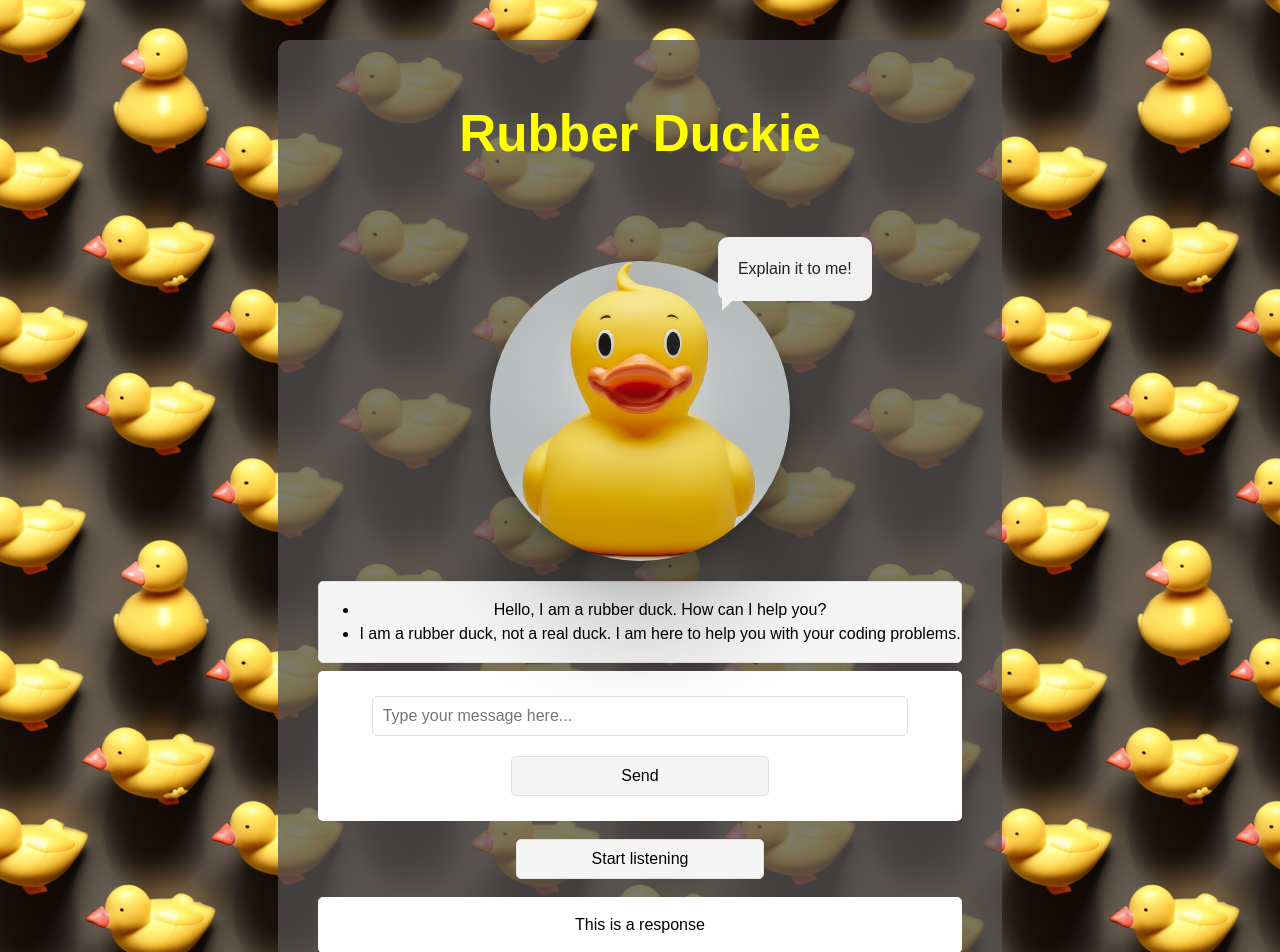
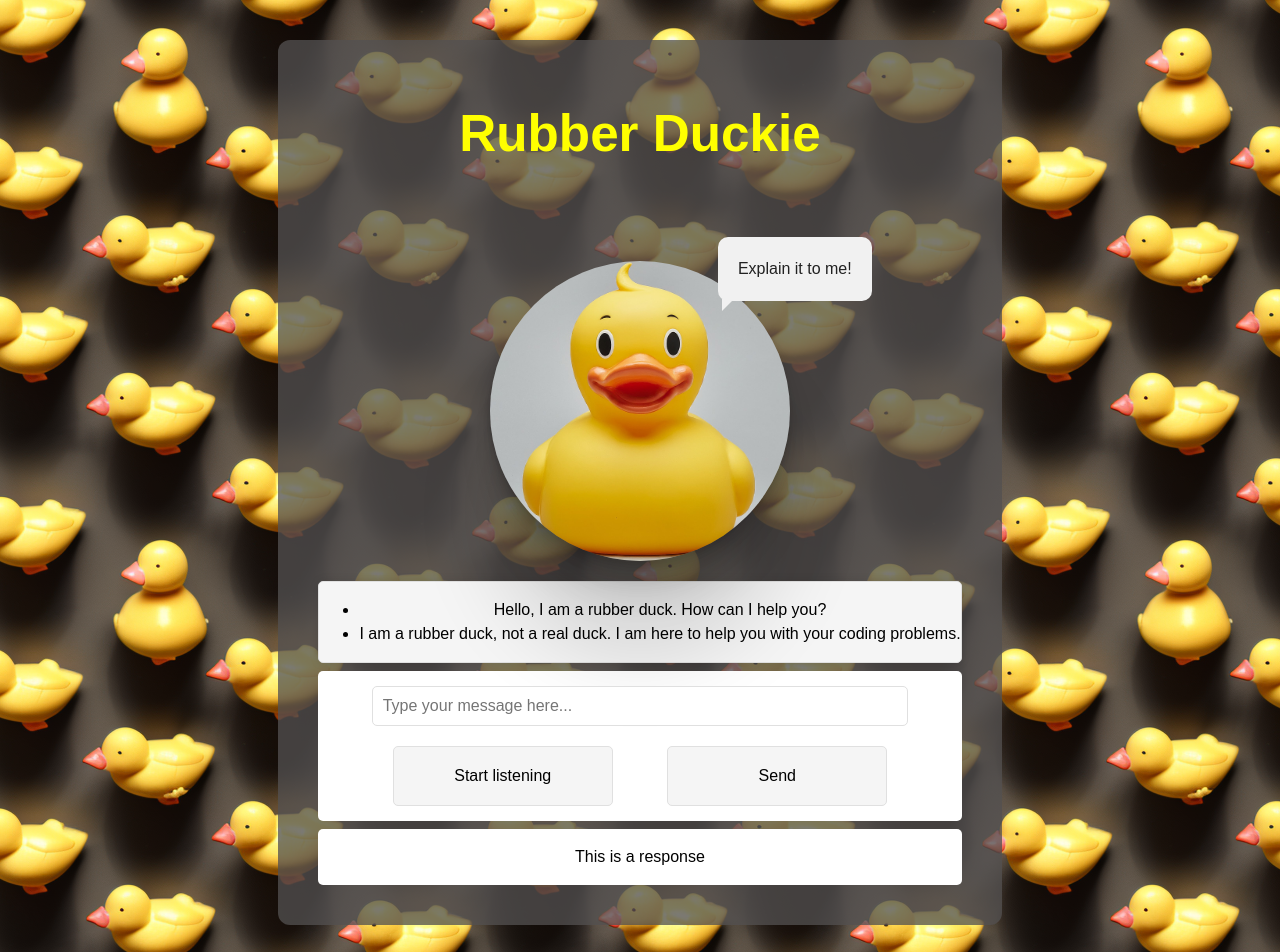
Before and after one commit to MrJanHorak/rubber-duckie, a React (Vite) app: page / in a window 1280 px wide. Shown: the top 952 px of the page. Built offline with nearby package versions, Linux system fonts and the light colour scheme.

Commit message:
move listenButton to InputArea component

```diff
--- a/src/App.tsx
+++ b/src/App.tsx
@@ -36,8 +36,7 @@ function App() {
       <Header />
       <RubberDuck />
       <ChatWindow conversation={conversation} />
-      <InputArea onUserInput={handleUserInput} />
-      <ListenButton onSpeechInput={handleSpeechInput} />
+      <InputArea onUserInput={handleUserInput} onSpeechInput={handleSpeechInput} />
       <ResponseArea response='This is a response' />
     </div>
   );
--- a/src/components/InputArea/InputArea.css
+++ b/src/components/InputArea/InputArea.css
@@ -30,3 +30,22 @@
   font-size: 16px;
   transition: background-color 0.3s;
 }
+
+.button-container {
+  display: flex;
+  justify-content: space-between;
+  width: 80%;
+}
+
+.button-container button {
+  background-color: #f5f5f5;
+  border: 1px solid #e0e0e0;
+  border-radius: 5px;
+  color: #000;
+  cursor: pointer;
+  font-size: 16px;
+  padding: 10px 20px;
+  transition: background-color 0.3s;
+  width: 220px;
+  height: 60px;
+}
--- a/src/components/InputArea/InputArea.tsx
+++ b/src/components/InputArea/InputArea.tsx
@@ -1,11 +1,17 @@
 import React from 'react';
 import './InputArea.css';
 
+// components
+import ListenButton from '../ListenButton/ListenButton';
 interface InputAreaProps {
   onUserInput: (input: string) => void;
+  onSpeechInput: (input: string) => void;
 }
 
-const InputArea: React.FC<InputAreaProps> = ({ onUserInput }) => {
+const InputArea: React.FC<InputAreaProps> = ({
+  onUserInput,
+  onSpeechInput,
+}) => {
   const [input, setInput] = React.useState('');
 
   const handleInputChange = (e: React.ChangeEvent<HTMLInputElement>) => {
@@ -26,7 +32,10 @@ const InputArea: React.FC<InputAreaProps> = ({ onUserInput }) => {
           onChange={handleInputChange}
           placeholder='Type your message here...'
         />
-        <button onClick={handleUserInput}>Send</button>
+        <div className='button-container'>
+          <ListenButton onSpeechInput={onSpeechInput} />
+          <button onClick={handleUserInput}>Send</button>
+        </div>
       </div>
     </>
   );
--- a/src/components/ListenButton/ListenButton.css
+++ b/src/components/ListenButton/ListenButton.css
@@ -3,7 +3,7 @@
   color: #000;
   cursor: pointer;
   font-size: 16px;
-  padding: 10px 20px;
+  /* padding: 10px 20px; */
   text-align: center;
   text-decoration: none;
   transition: background-color 0.3s;
@@ -16,9 +16,10 @@
   color: #000;
   cursor: pointer;
   font-size: 16px;
-  padding: 10px 20px;
+  /* padding: 10px 20px; */
   transition: background-color 0.3s;
-  width: 40%;
+  width: 220px;
+  height: 60px;
 }
 /* .listen-button:hover {
   background-color: #e0e0e0;
--- a/src/components/ListenButton/ListenButton.tsx
+++ b/src/components/ListenButton/ListenButton.tsx
@@ -1,4 +1,4 @@
-import React from 'react';
+import React, {useEffect} from 'react';
 import './ListenButton.css';
 
 interface ListenButtonProps {
@@ -16,7 +16,7 @@ const ListenButton: React.FC<ListenButtonProps> = ({ onSpeechInput }) => {
     }
   };
 
-  React.useEffect(() => {
+ useEffect(() => {
     if (listening) {
       const recognition = new (window as any).webkitSpeechRecognition();
       recognition.continuous = true;
```
